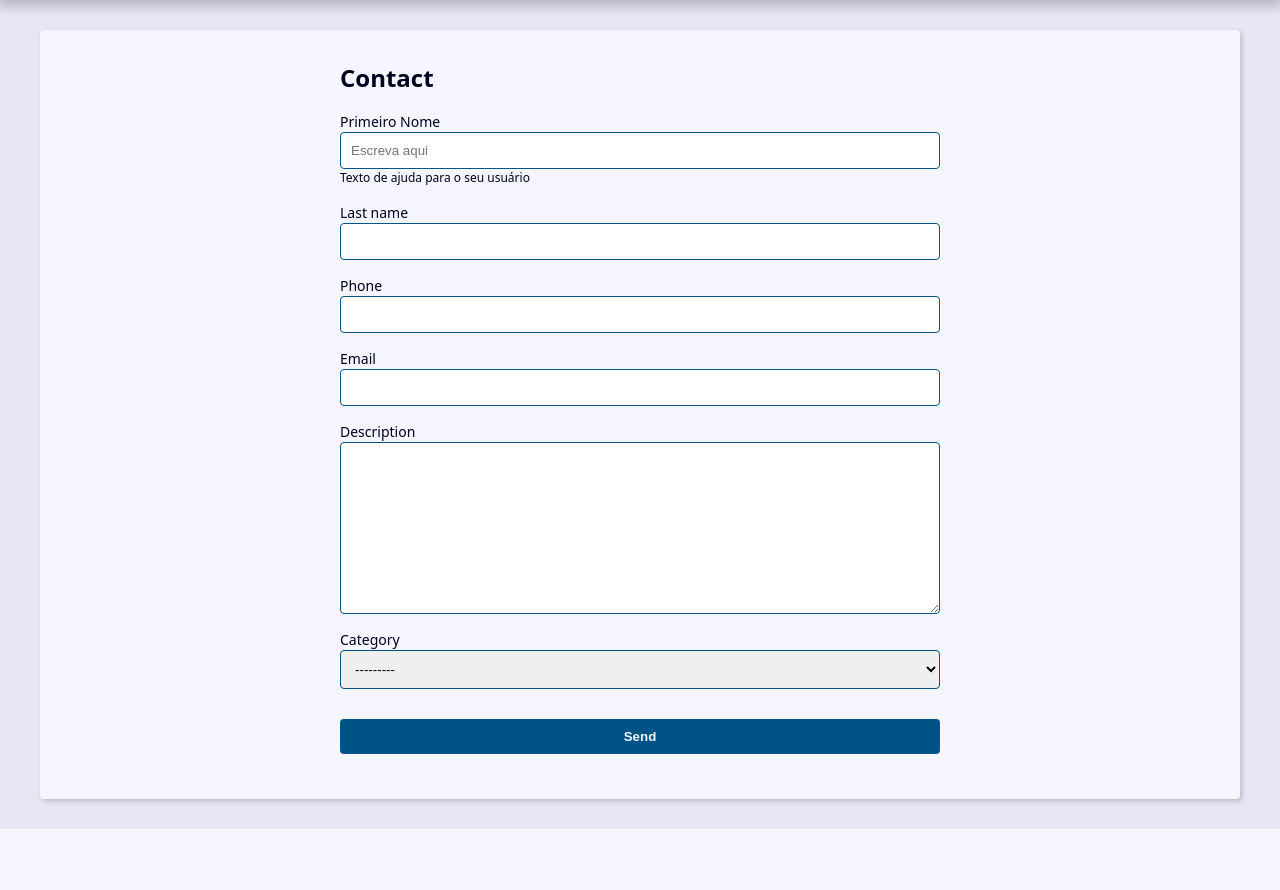
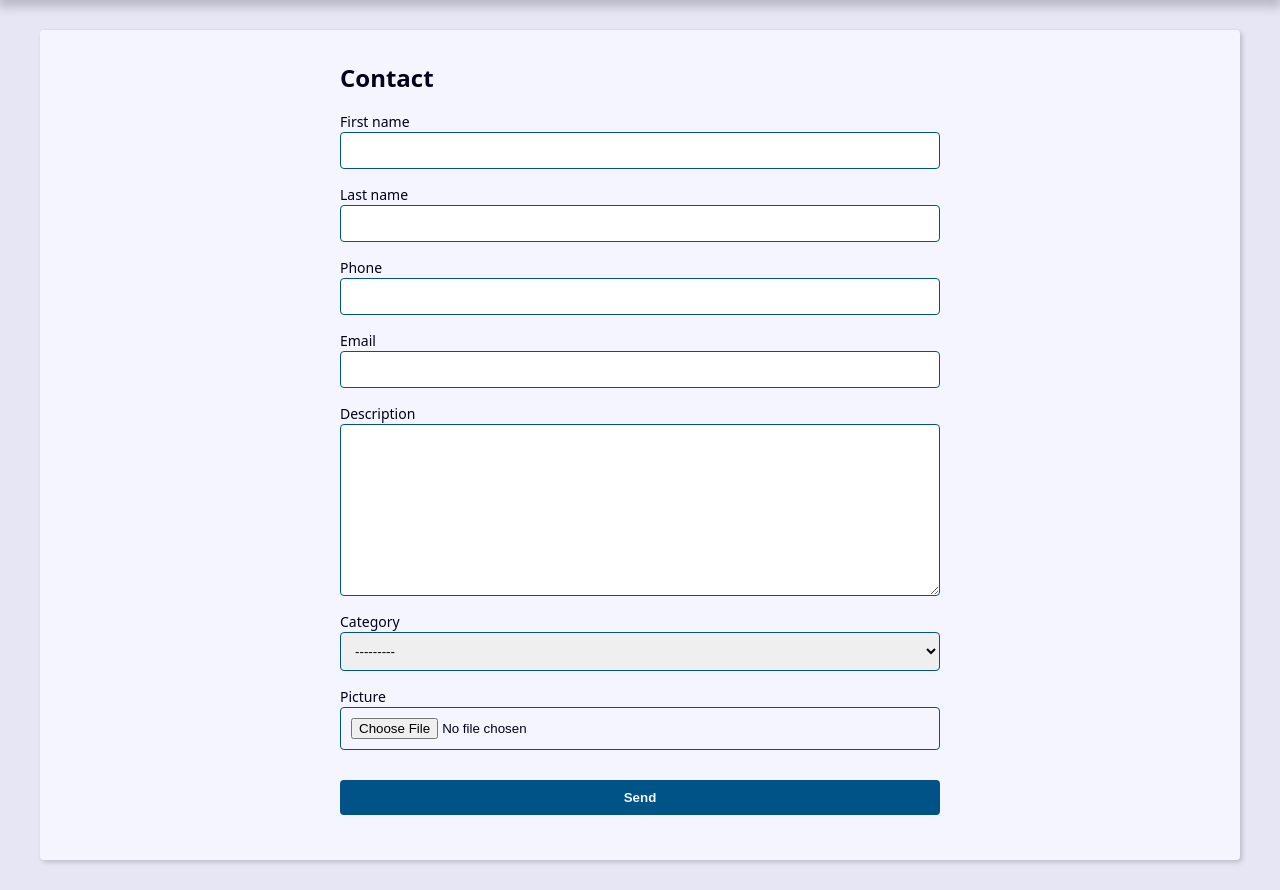
Before and after one commit to PedrinDLC/projeto-agenda-django, a Django app: page /contact/create/ in a window 1280 px wide. Shown: the part 239-1129 px from the top of the page. Before the commit the page ends 1068 px from the top, so only its background shows below. Run offline with Django 5.2, Linux system fonts and the light colour scheme; data that the repository does not hold is empty.

Commit message:
Trabalhando com ImageField no template e nos forms

```diff
--- a/base_static/global/css/style.css
+++ b/base_static/global/css/style.css
@@ -312,3 +312,23 @@ svg {
   filter: brightness(80%);
   box-shadow: 0 0 5px var(--link-dark-color);
 }
+
+.contact-links {
+  margin-block: calc(var(--small-font-size) * 2);
+  display: flex;
+  align-items: center;
+  gap: 0 var(--spacing);
+}
+
+.btn-link {
+  font-size: var(--small-font-size);
+  text-decoration: none;
+  font-weight: bold;
+  padding: 1rem;
+  display: block;
+  line-height: var(--small-font-size);
+}
+
+.btn-delete {
+  background: tomato;
+}
--- a/contact/forms.py
+++ b/contact/forms.py
@@ -5,26 +5,13 @@ from .models import Contact
 
 
 class ContactForm(forms.ModelForm):
-    first_name = forms.CharField(
-        widget=forms.TextInput(
+    picture = forms.ImageField(
+        widget=forms.FileInput(
             attrs={
-                "class": "classe-a classe-b",
-                "placeholder": "Escreva aqui",
+                "accept": "image/*",
             }
-        ),
-        label="Primeiro Nome",
-        help_text="Texto de ajuda para o seu usuário",
+        )
     )
-
-    def __init__(self, *args, **kwargs):
-        super().__init__(*args, **kwargs)
-
-        # self.fields["first_name"].widget.attrs.update(
-        #     {
-        #         "class": "classe-a classe-b",
-        #         "placeholder": "Escreva aqui",
-        #     }
-        # )
 
     class Meta:
         model = Contact
@@ -35,15 +22,8 @@ class ContactForm(forms.ModelForm):
             "email",
             "description",
             "category",
+            "picture",
         )
-        # widgets = {
-        #     "first_name": forms.TextInput(
-        #         attrs={
-        #             "class": "classe-a classe-b",
-        #             "placeholder": "Escreva aqui",
-        #         }
-        #     )
-        # }
 
     def clean(self):
         cleaned_data = self.cleaned_data
--- a/contact/templates/contact/create.html
+++ b/contact/templates/contact/create.html
@@ -24,8 +24,13 @@
                     {% if field.help_text %}
                         <p class="help-text">{{ field.help_text }}</p>
                     {% endif %}
+                </div>
 
-                </div>
+                {% if field.name == 'picture' and field.value.url %}
+                    <div class="form-group">
+                        <img src="{{ field.value.url }}" alt="">
+                    </div>
+                {% endif %}
             {% endfor %}
         </div>
 
--- a/contact/urls.py
+++ b/contact/urls.py
@@ -10,4 +10,5 @@ urlpatterns = [
     path("contact/<int:contact_id>/", views.contact, name="contact"),
     path("contact/create/", views.create, name="create"),
     path("contact/<int:contact_id>/update/", views.update, name="update"),
+    path("contact/<int:contact_id>/delete/", views.delete, name="delete"),
 ]
--- a/contact/views/contact_forms.py
+++ b/contact/views/contact_forms.py
@@ -9,7 +9,7 @@ def create(request):
     form_action = reverse("contact:create")
 
     if request.method == "POST":
-        form = ContactForm(request.POST)
+        form = ContactForm(request.POST, request.FILES)
 
         context = {
             "form": form,
@@ -35,7 +35,7 @@ def update(request, contact_id):
     form_action = reverse("contact:update", args=(contact_id,))
 
     if request.method == "POST":
-        form = ContactForm(request.POST, instance=contact)
+        form = ContactForm(request.POST, request.FILES, instance=contact)
 
         context = {
             "form": form,
@@ -54,3 +54,22 @@ def update(request, contact_id):
     }
 
     return render(request, "contact/create.html", context)
+
+
+def delete(request, contact_id):
+    contact = get_object_or_404(Contact, pk=contact_id, show=True)
+
+    confirmation = request.POST.get("confirmation", "no")
+
+    if confirmation == "yes":
+        contact.delete()
+        return redirect("contact:index")
+
+    return render(
+        request,
+        "contact/contact.html",
+        {
+            "contact": contact,
+            "confirmation": confirmation,
+        },
+    )
```
Also changed, not shown: contact/templates/contact/contact.html (+21 -0 lines).
